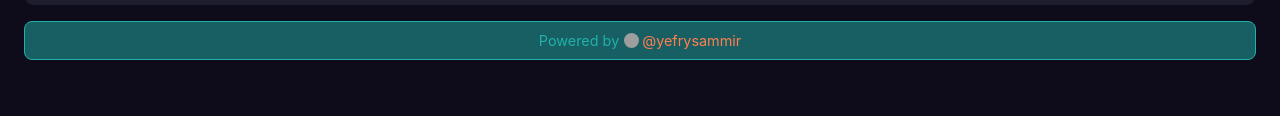
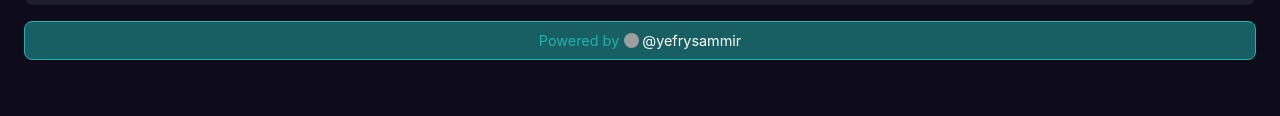
Before and after one commit to yefrysammir/stv-app, a plain HTML site: page index.html in a window 1280 px wide. Shown: the part 854-970 px from the top of the page. Drawn offline with nearby package versions, Linux system fonts and the light colour scheme; grey boxes are pictures that could not be loaded.

Commit message:
Actualizar index.html

```diff
--- a/index.html
+++ b/index.html
@@ -206,7 +206,7 @@ align-items: center;
 justify-content: center;
 }
 .anuncio a {
-color: coral;
+color: var(--color-text);
 }
 .anuncio img.profile {
     width: 15px;
```
